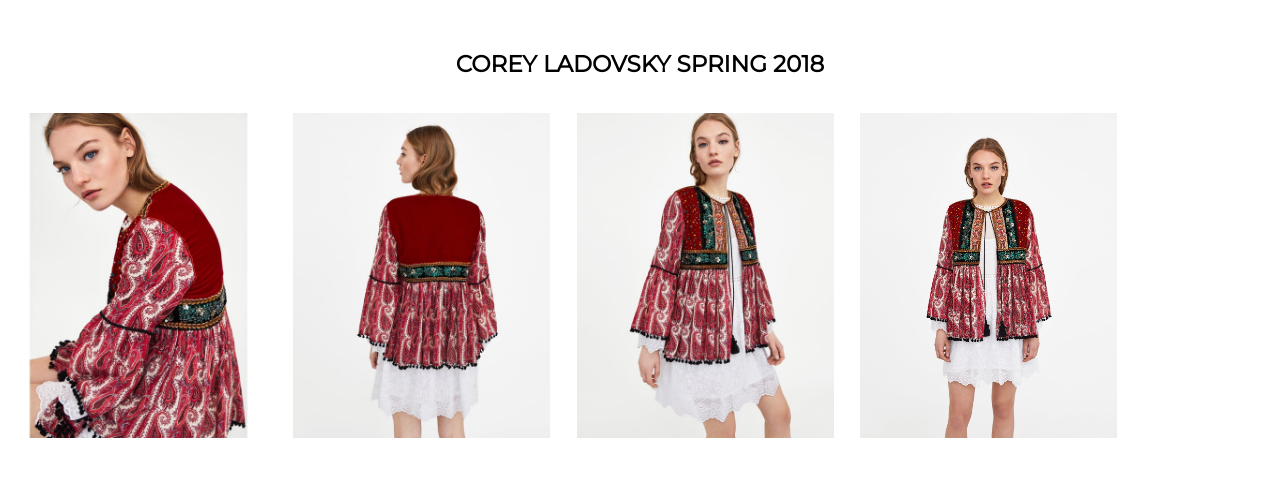
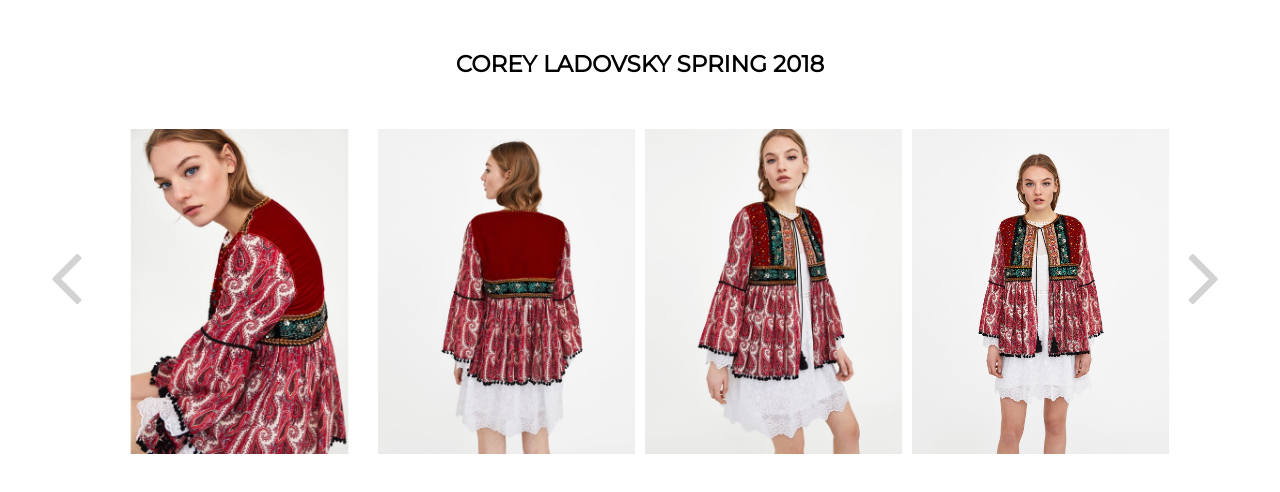
Before and after one commit to coreyladovsky/Carousel, a React (Create React App) app: page / in a window 1280 px wide. Shown: the top 492 px of the page. Built offline with nearby package versions, Linux system fonts and the light colour scheme.

Commit message:
next photos showing photos

```diff
--- a/src/components/carousel.js
+++ b/src/components/carousel.js
@@ -14,7 +14,7 @@ class Carousel extends React.Component {
   }
 
   nextPhotos() {
-    this.setState({currentPage: (this.state.currentPage + 1 % this.pics.length)});
+    this.setState({currentPage: ((this.state.currentPage + 1) % this.pics.length)});
   }
 
 
@@ -23,9 +23,11 @@ class Carousel extends React.Component {
   render () {
     return(
       <div>
-        <div></div>
-        <CarouselList pics={this.pics[this.state.currentPage]} />
-        <div></div>
+        <div className="photo-scroll-container">
+          <div className="scroll-arrow"><i className="far fa fa-angle-left angles"></i></div>
+          <CarouselList pics={this.pics[this.state.currentPage]} />
+          <div className="scroll-arrow" onClick={this.nextPhotos}><i className="far fa fa-angle-right angles"></i></div>
+        </div>
       </div>
     );
   }
--- a/src/css/carousel.css
+++ b/src/css/carousel.css
@@ -0,0 +1,23 @@
+.photo-scroll-container {
+  width: 1218px;
+  display: flex;
+  margin: auto;
+}
+
+.scroll-arrow {
+  width: 70px;
+  display: table;
+  height: 325px;
+  text-align: center;
+  font-size: 90px;
+  color: lightgray;
+}
+
+.scroll-arrow:hover {
+  cursor: pointer;
+}
+
+.angles {
+  display: table-cell;
+  vertical-align: middle;
+}
```
Also changed, not shown: public/index.html (+1 -0 lines).
